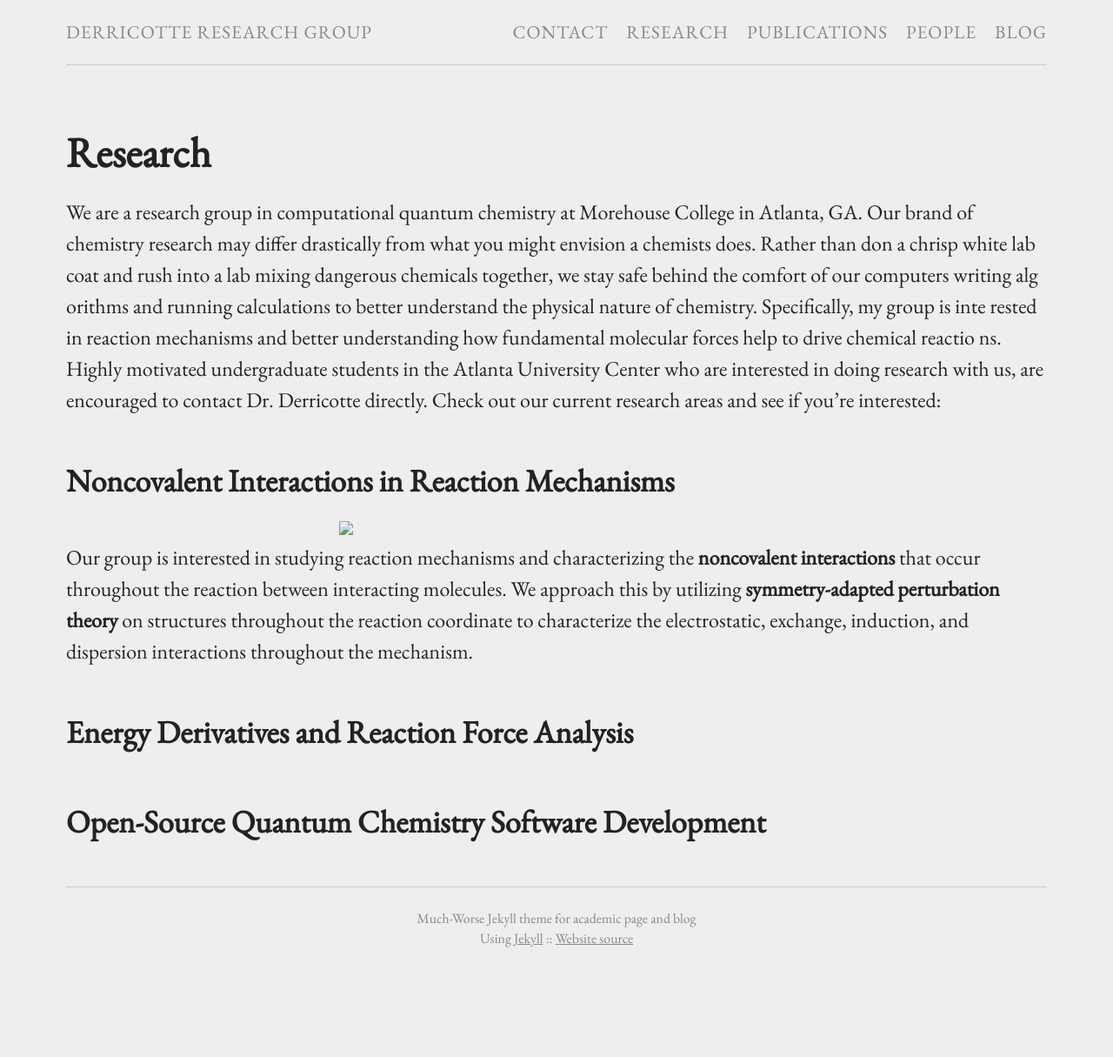
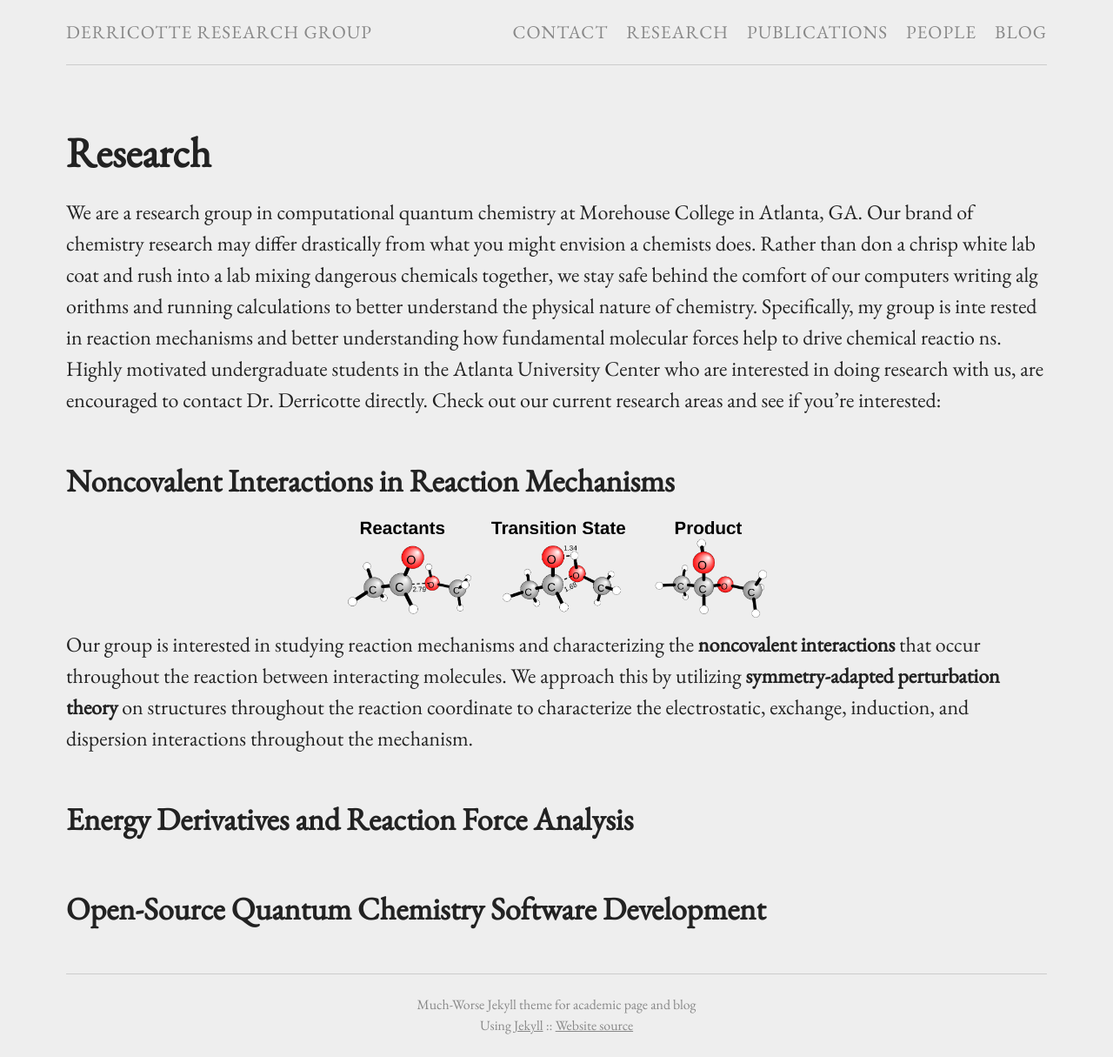
Before and after one commit to WDerricotte/wderricotte.github.io, a Jekyll site: the page built from research.md, in a window 1280 px wide. Shown: the whole page at 87% size. Built offline with Jekyll 4.4.1, drawn with Linux system fonts in a browser that asks for light colours; before the commit the page ends 1115 px from its top, so only the background shows below that.

Commit message:
Updated research page

```diff
--- a/research.md
+++ b/research.md
@@ -13,7 +13,7 @@ ns. Highly motivated undergraduate students in the Atlanta University Center who
  us, are encouraged to contact Dr. Derricotte directly. Check out our current research areas and see if you're interested:
 
 ## Noncovalent Interactions in Reaction Mechanisms
-{% include image.html url="images/all_struct.png" caption="" width="500px" align="center" %}
+{% include image.html url="../images/all_struct.png" caption="" width="500px" align="center" %}
 Our group is interested in studying reaction mechanisms and characterizing the **noncovalent interactions** that occur throughout the reaction between interacting molecules. We approach this by utilizing **symmetry-adapted perturbation theory** on structures throughout the reaction coordinate to characterize the electrostatic, exchange, induction, and dispersion interactions throughout the mechanism.
 
 ## Energy Derivatives and Reaction Force Analysis
```
